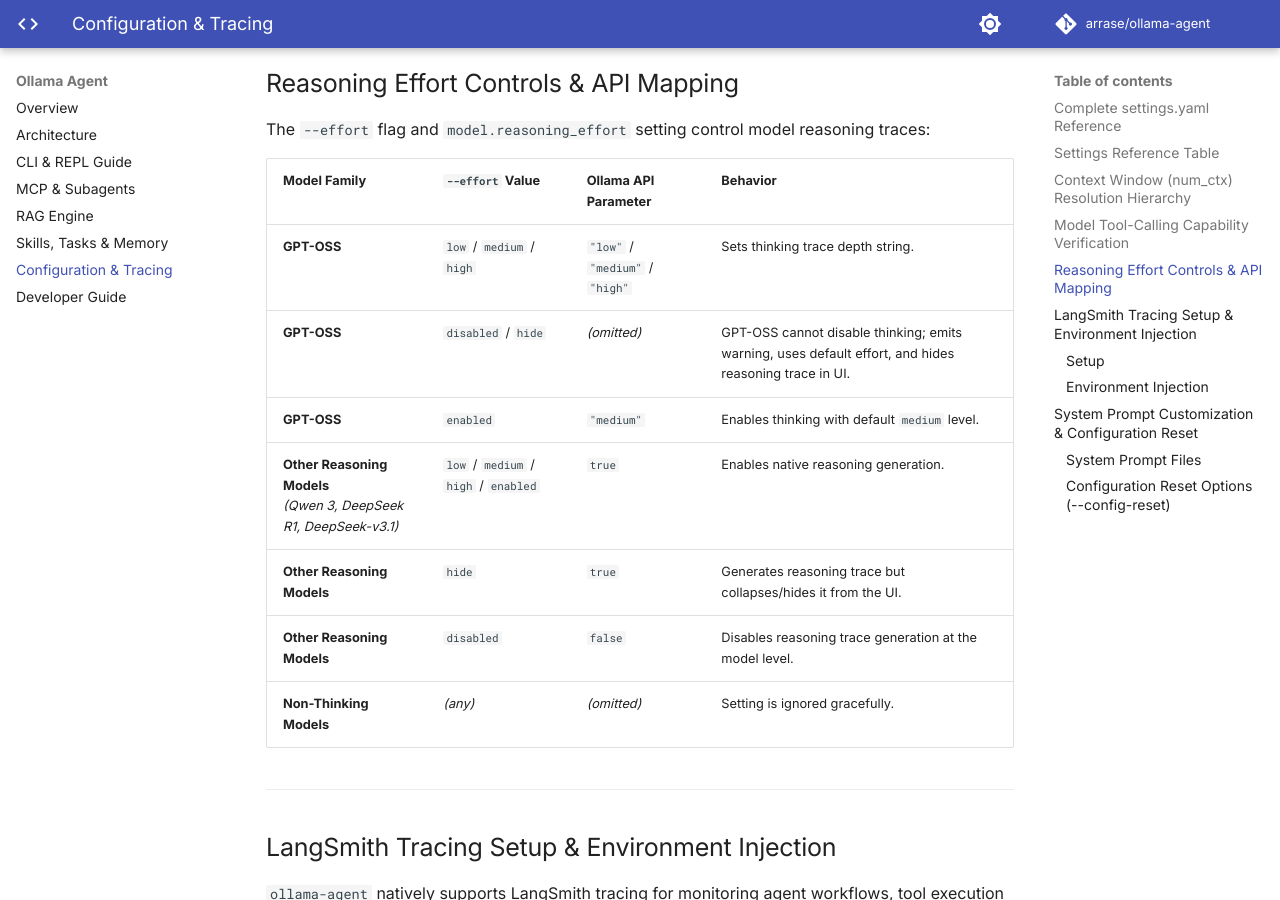
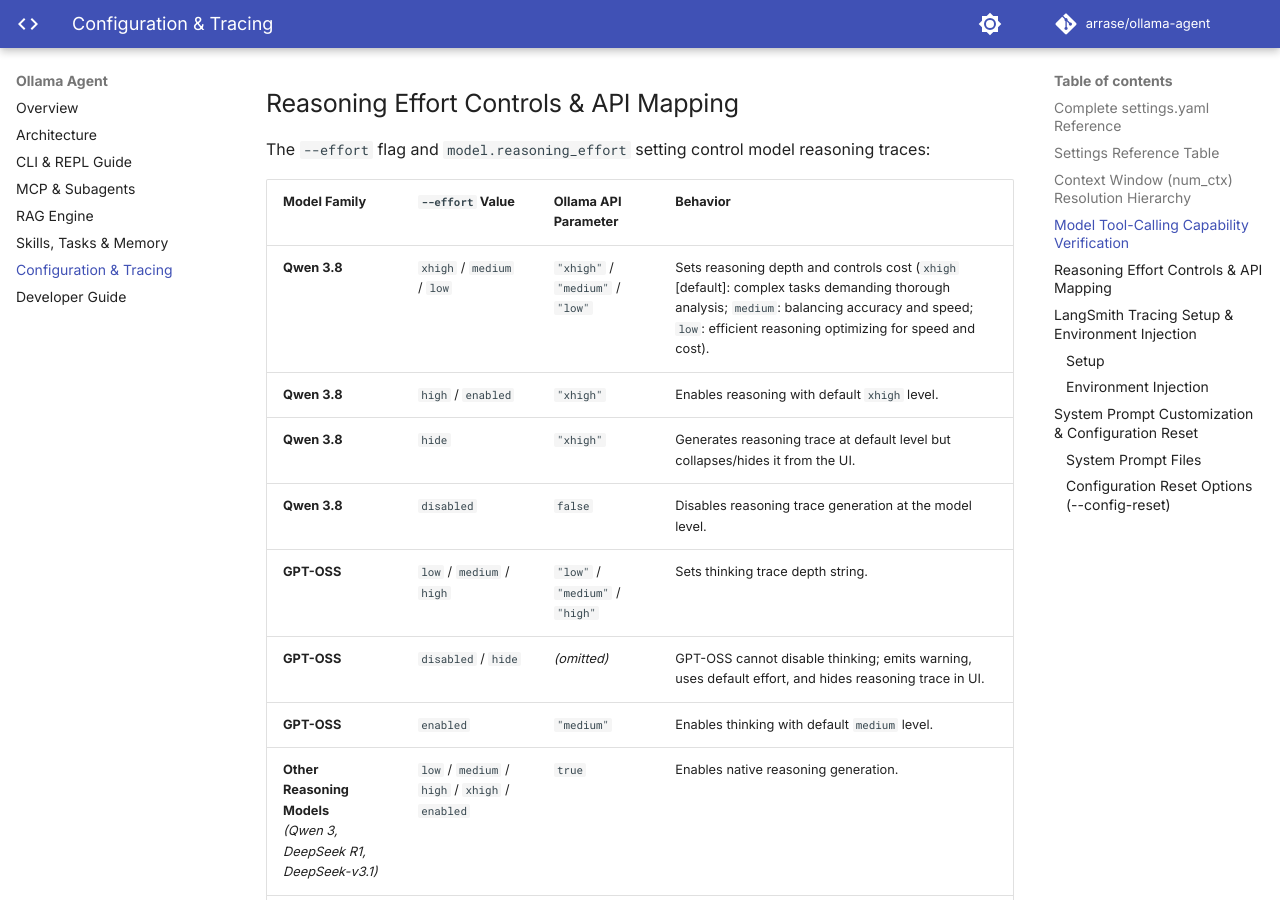
Before and after one commit to arrase/ollama-agent, an MkDocs documentation site: the page built from docs/configuration.md, in a window 1280 px wide and 900 px high, scrolled down 4112 px. Built offline with MkDocs 1.6.1 and Material for MkDocs 9.7.7, drawn with Linux system fonts in a browser that asks for light colours; comment, search, counter and statistics services are not loaded; some of the changed text lies outside the part shown.

Commit message:
feat: add xhigh reasoning effort level and implement specific handling for Qwen 3.8 models

```diff
--- a/docs/configuration.md
+++ b/docs/configuration.md
@@ -18,7 +18,7 @@
   base_url: "http://localhost:11434"     # Ollama API server endpoint
   temperature: 0.0                       # Sampling temperature (0.0 for deterministic outputs)
   context_window: 10000                  # Context window size in tokens (num_ctx)
-  reasoning_effort: "medium"             # Reasoning effort: low, medium, high, disabled, hide, enabled
+  reasoning_effort: "medium"             # Reasoning effort: low, medium, high, xhigh, disabled, hide, enabled
 
 # Agent Runtime Behavior & Security Policies
 runtime:
@@ -76,7 +76,7 @@
 | `model.base_url` | `str` | `http://localhost:11434` | Ollama native API endpoint. |
 | `model.temperature` | `float` | `0.0` | Sampling temperature for model responses. |
 | `model.context_window` | `int` | `10000` | Fallback context window token limit (`num_ctx`). |
-| `model.reasoning_effort` | `str` | `medium` | Default reasoning effort (`low`, `medium`, `high`, `disabled`, `hide`, `enabled`). |
+| `model.reasoning_effort` | `str` | `medium` | Default reasoning effort (`low`, `medium`, `high`, `xhigh`, `disabled`, `hide`, `enabled`). |
 | `runtime.allow_traversal` | `bool` | `false` | If true, permits filesystem operations outside project working directory. |
 | `runtime.builtin_tool_timeout` | `int` | `30` | Execution timeout in seconds for tool and shell commands. |
 | `runtime.collapse_thinking` | `bool` | `true` | If true, collapses reasoning blocks by default in REPL output. |
@@ -141,10 +141,14 @@
 
 | Model Family | `--effort` Value | Ollama API Parameter | Behavior |
 | :--- | :--- | :--- | :--- |
+| **Qwen 3.8** | `xhigh` / `medium` / `low` | `"xhigh"` / `"medium"` / `"low"` | Sets reasoning depth and controls cost (`xhigh` [default]: complex tasks demanding thorough analysis; `medium`: balancing accuracy and speed; `low`: efficient reasoning optimizing for speed and cost). |
+| **Qwen 3.8** | `high` / `enabled` | `"xhigh"` | Enables reasoning with default `xhigh` level. |
+| **Qwen 3.8** | `hide` | `"xhigh"` | Generates reasoning trace at default level but collapses/hides it from the UI. |
+| **Qwen 3.8** | `disabled` | `false` | Disables reasoning trace generation at the model level. |
 | **GPT-OSS** | `low` / `medium` / `high` | `"low"` / `"medium"` / `"high"` | Sets thinking trace depth string. |
 | **GPT-OSS** | `disabled` / `hide` | *(omitted)* | GPT-OSS cannot disable thinking; emits warning, uses default effort, and hides reasoning trace in UI. |
 | **GPT-OSS** | `enabled` | `"medium"` | Enables thinking with default `medium` level. |
-| **Other Reasoning Models**<br>*(Qwen 3, DeepSeek R1, DeepSeek-v3.1)* | `low` / `medium` / `high` / `enabled` | `true` | Enables native reasoning generation. |
+| **Other Reasoning Models**<br>*(Qwen 3, DeepSeek R1, DeepSeek-v3.1)* | `low` / `medium` / `high` / `xhigh` / `enabled` | `true` | Enables native reasoning generation. |
 | **Other Reasoning Models** | `hide` | `true` | Generates reasoning trace but collapses/hides it from the UI. |
 | **Other Reasoning Models** | `disabled` | `false` | Disables reasoning trace generation at the model level. |
 | **Non-Thinking Models** | *(any)* | *(omitted)* | Setting is ignored gracefully. |
```
Also changed, not shown: README.md (+6 -2 lines), docs/cli_repl.md (+5 -1 lines), docs/skills_tasks_memory.md (+1 -1 lines), 5 other files.
